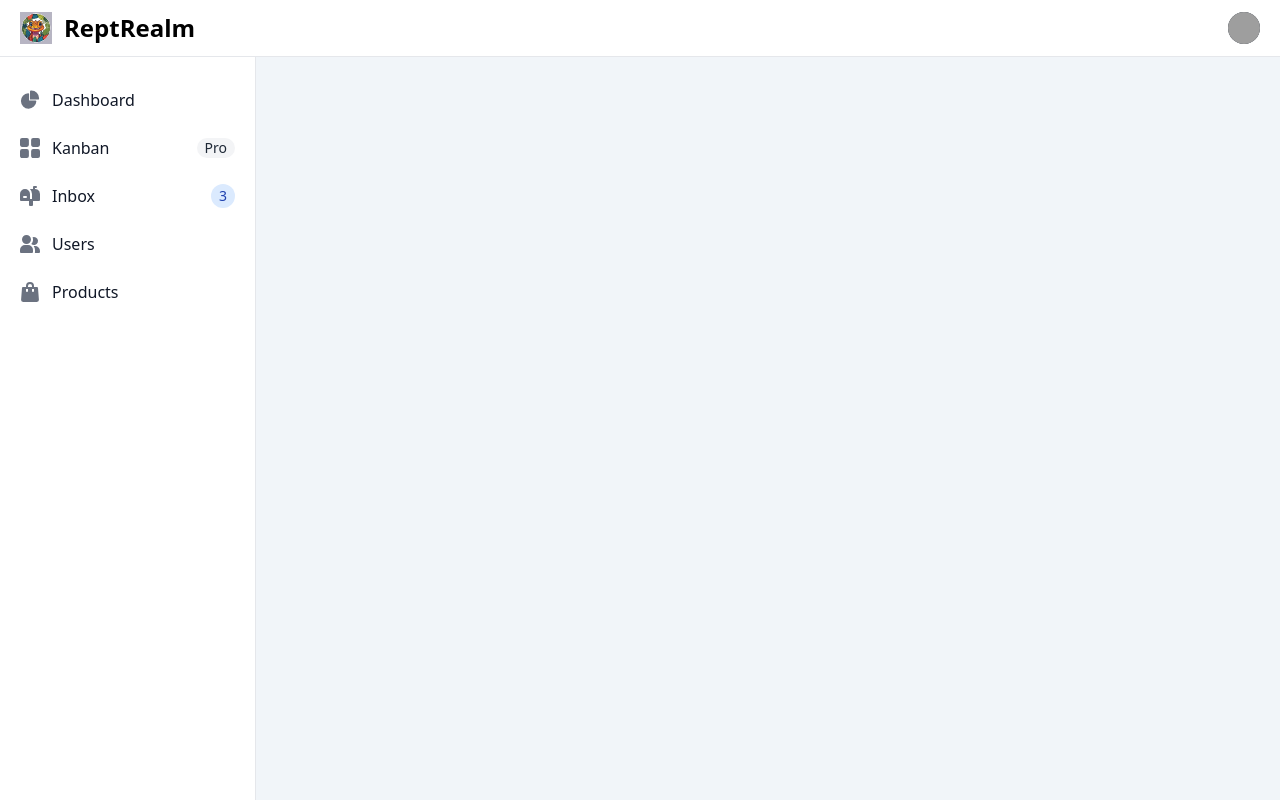
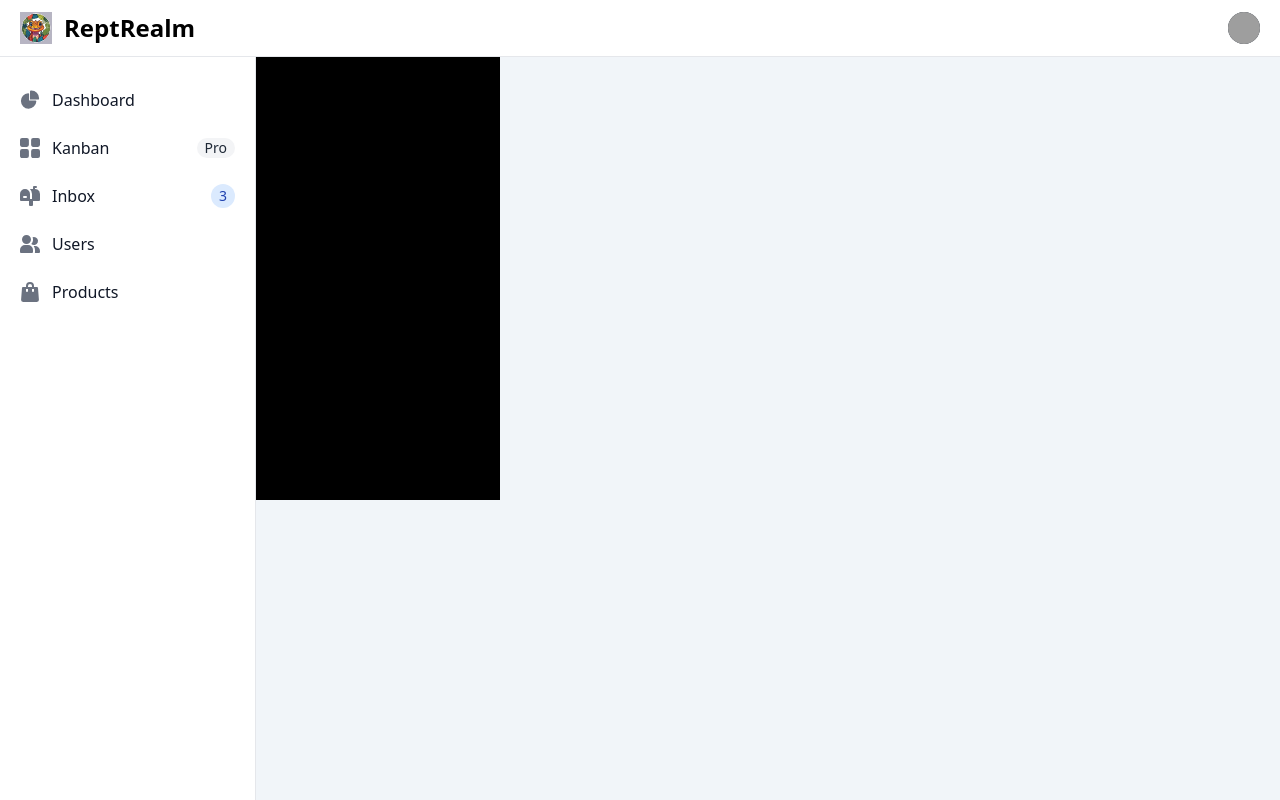
Before and after one commit to matrjones/ReptiRealm, a Next.js app in the folder frontend/source/: page /dashboard in a window 1280 px wide. Built offline with nearby package versions, Linux system fonts and the light colour scheme; grey boxes are pictures that could not be loaded.

Commit message:
chore: added ui library

```diff
--- a/frontend/source/app/(dashboard)/dashboard/page.tsx
+++ b/frontend/source/app/(dashboard)/dashboard/page.tsx
@@ -3,7 +3,10 @@
 export default function Home() {
   return (
     <div className="w-full h-full bg-slate-100">
-      <main className="w-full h-full"></main>
+      <main className="w-full h-full">
+        <div className="w-[500px] h-[500px] bg-black"></div>
+
+      </main>
     </div>
   );
 }
--- a/frontend/source/app/(home)/layout.tsx
+++ b/frontend/source/app/(home)/layout.tsx
@@ -2,16 +2,6 @@
 import { Geist, Geist_Mono } from "next/font/google";
 import "@/styles/globals.css";
 import Navbar from "@/components/global/home/Navbar";
-
-const geistSans = Geist({
-  variable: "--font-geist-sans",
-  subsets: ["latin"],
-});
-
-const geistMono = Geist_Mono({
-  variable: "--font-geist-mono",
-  subsets: ["latin"],
-});
 
 export const metadata: Metadata = {
   title: "ReptRealm",
--- a/frontend/source/app/(home)/page.tsx
+++ b/frontend/source/app/(home)/page.tsx
@@ -3,7 +3,10 @@
 export default function Home() {
   return (
     <div className="w-full h-full bg-slate-900">
-      <main className="w-full h-full"></main>
+      <main className="w-full h-full">
+
+
+      </main>
     </div>
   );
 }
--- a/frontend/source/package.json
+++ b/frontend/source/package.json
@@ -11,6 +11,7 @@
   "dependencies": {
     "@microsoft/signalr": "^8.0.7",
     "babel-plugin-react-compiler": "^19.0.0-beta-714736e-20250131",
+    "flyonui": "^1.3.0",
     "framer-motion": "^12.4.0",
     "lucide-react": "^0.474.0",
     "ms-3d-emoji-picker": "^1.4.1",
```
Also changed, not shown: 1 other file (tests, documents, lock files or other folders).
